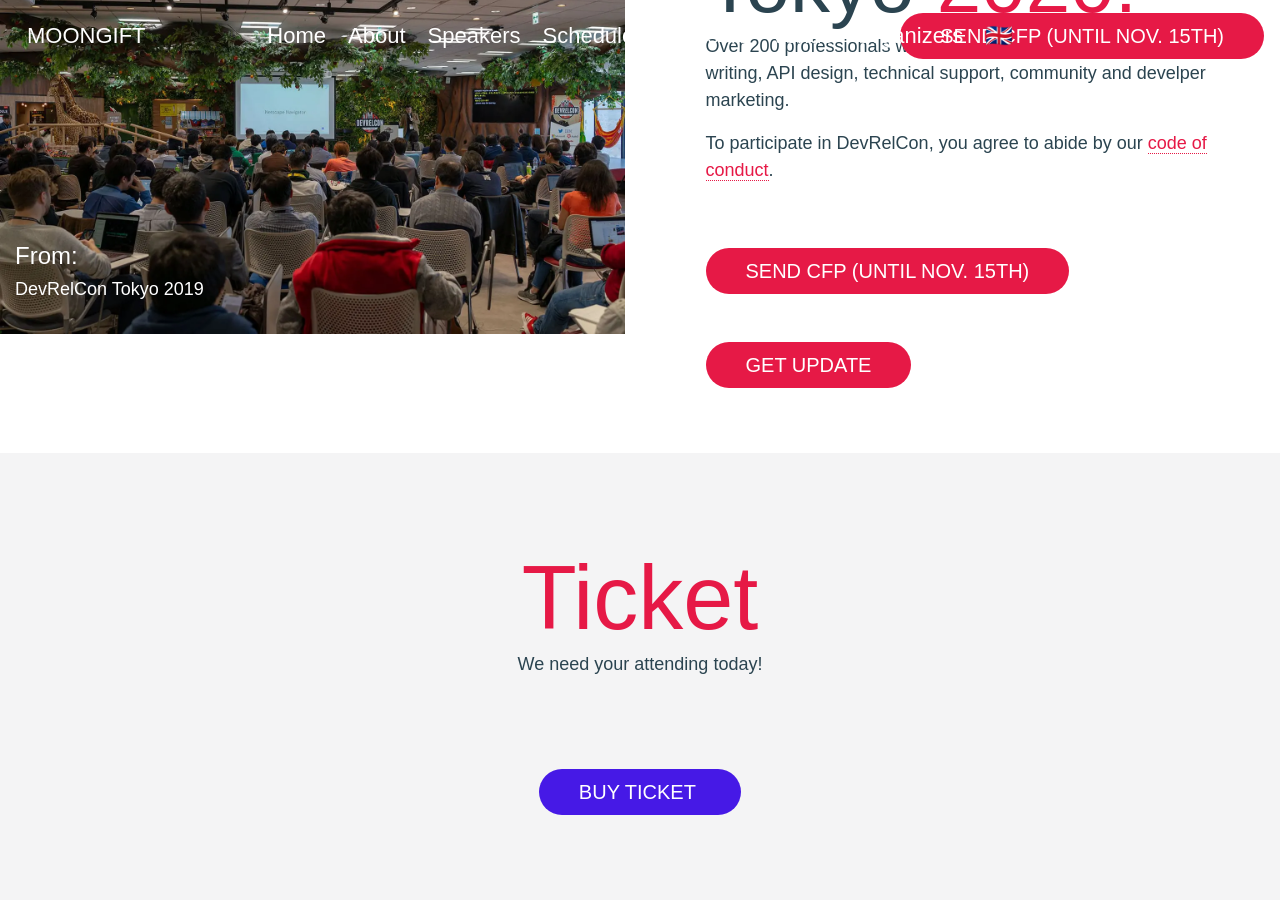
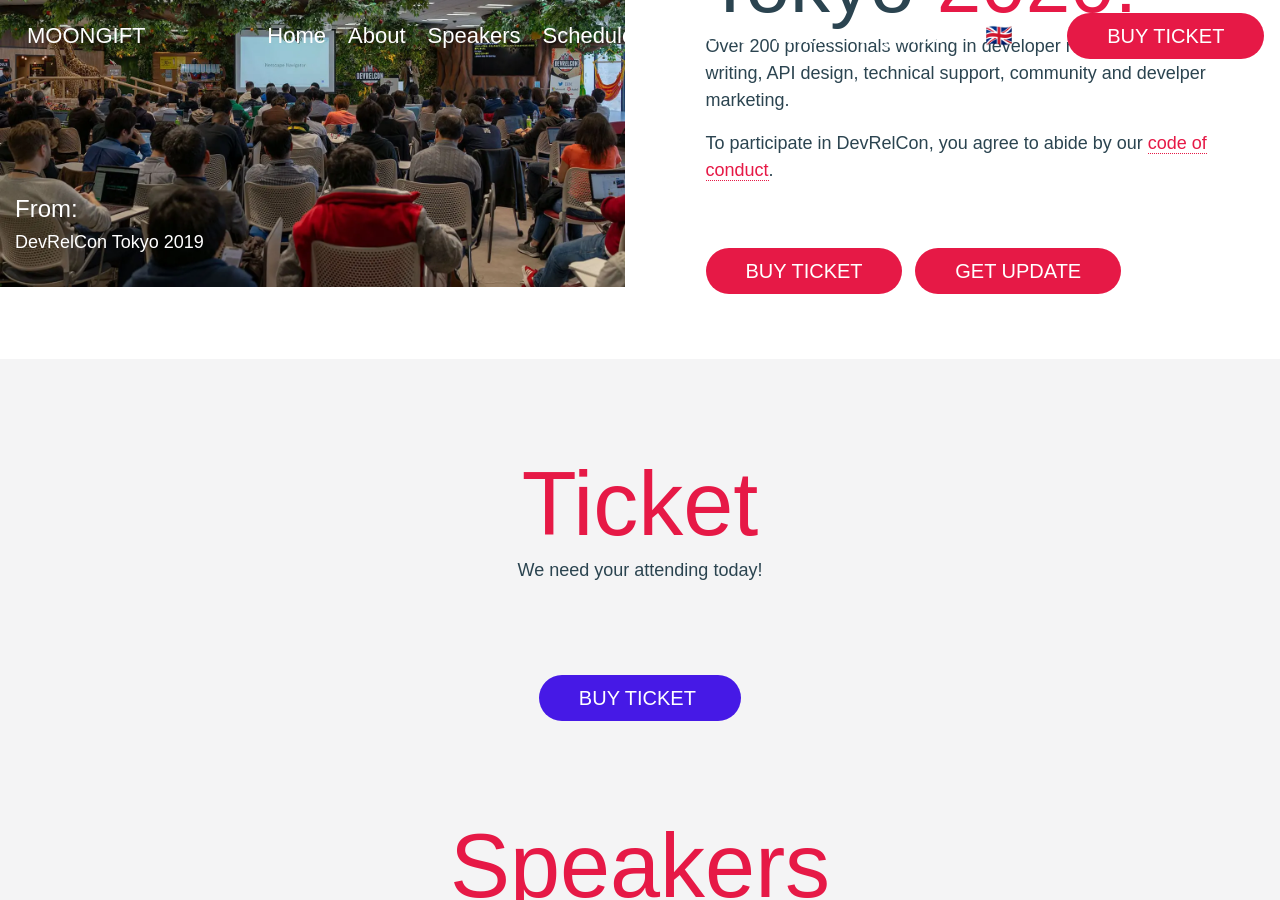
Before and after one commit to DevRelConTokyo2020/devrelcontokyo2020.github.io, a Jekyll site: the page built from index.html, in a window 1280 px wide and 900 px high, scrolled down 1104 px. Built offline with Jekyll 4.4.1, drawn with Linux system fonts in a browser that asks for light colours; nearby versions of some CDN libraries; some web fonts are replaced.

Commit message:
Delete CFP link

```diff
--- a/_includes/header.html
+++ b/_includes/header.html
@@ -20,10 +20,10 @@
       <p class="lang ja">200名を越えるDevRel、DX（開発者体験）、テクニカルライター、APIデザイナー、テクニカルサポート、開発者コミュニティ、開発者マーケティングに関わる方達が参加します。</p>
       <p class="lang en">To participate in <strong>DevRelCon</strong>, you agree to abide by our <a href="/code-of-conduct.html">code of conduct</a>.</p>
       <p class="lang ja"><strong>DevRelCon</strong>の参加者は<a href="/code-of-conduct/">行動規範</a>に沿わなければなりません。</p>
-      <a rel="noreferrer" href="https://www.papercall.io/devrelcon-tokyo-2020" target="_blank">
+      <a rel="noreferrer" class="ticket" href="#ticket">
         <div class="DevRelCon-button mr-md-2 mt-4 mt-md-5">
-          <span class="lang en">Send CFP (until Nov. 15th)</span>
-          <span class="lang ja">CFPを送る (11月15日まで)</span>
+          <span class="lang en">Buy ticket</span>
+          <span class="lang ja">チケットを買う</span>
         </div>
       </a>
       <a data-toggle="modal" data-target="#subscribeModal" href="#" style="border-bottom:0;">
--- a/_includes/nav.html
+++ b/_includes/nav.html
@@ -50,10 +50,10 @@
       </li>
     </ul>
     <div style="text-align:center;">
-      <a rel="noreferrer" href="https://www.papercall.io/devrelcon-tokyo-2020" target="_blank">
+      <a rel="noreferrer" class="ticket" href="#ticket">
         <div class="DevRelCon-button mt-3 mt-lg-0 mb-4 mb-lg-0">
-          <span class="lang en">Send CFP (until Nov. 15th)</span>
-          <span class="lang ja">CFPを送る (11月15日まで)</span>
+          <span class="lang en">Buy ticket</span>
+          <span class="lang ja">チケットを買う</span>
         </div>
       </a>
     </div>
--- a/assets/js/app.js
+++ b/assets/js/app.js
@@ -19,7 +19,7 @@ const strWidth = (str) => {
 }
 
 $(function () {
-  $('a.scrollnav[href^="#"]').click(function(event) {
+  $('a.scrollnav[href^="#"],.ticket').click(function(event) {
     var id = $(this).attr("href");
     var offset = 60;
     var target = $(id).offset().top - offset;
```
